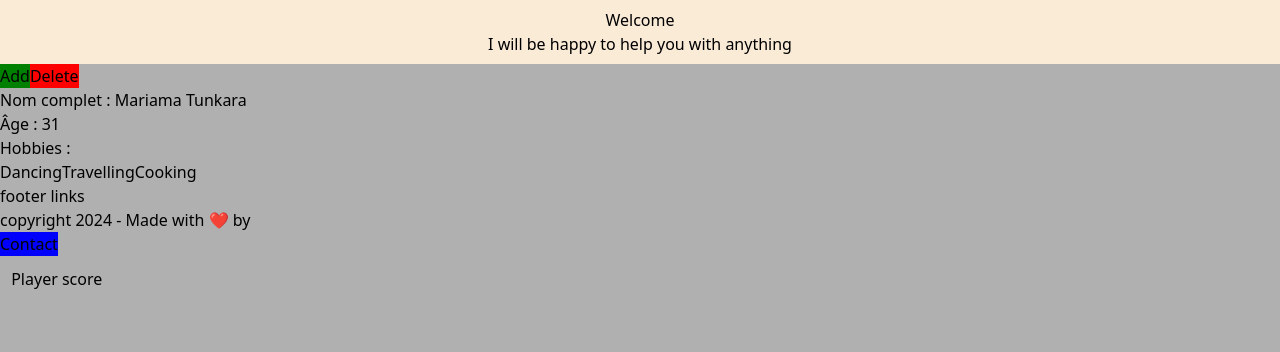
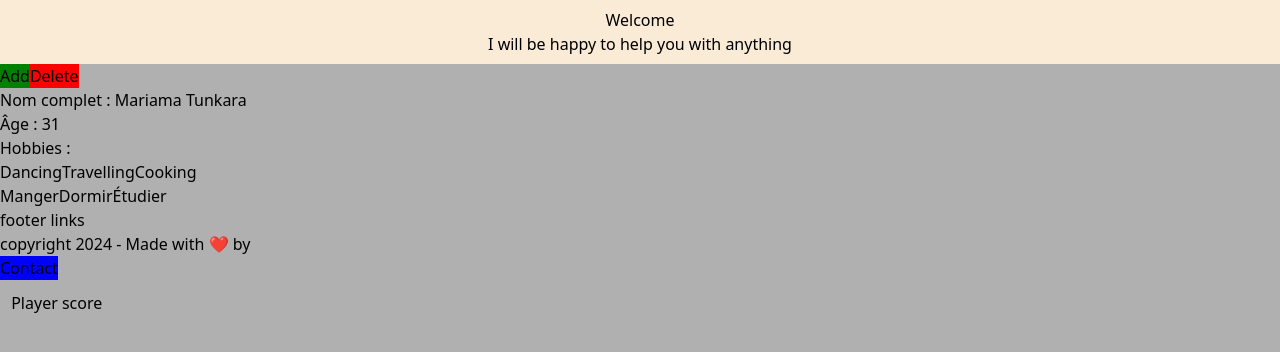
Before and after one commit to mariama2244/React-project, a React (Vite) app: page / in a window 1280 px wide. Shown: the top 352 px of the page. Built offline with nearby package versions, Linux system fonts and the light colour scheme.

Commit message:
exo/bouton

```diff
--- a/src/App.jsx
+++ b/src/App.jsx
@@ -5,6 +5,7 @@ import Bouton from './composants/ui/Bouton/Bouton';
 import User from './composants/User/User';
 import "./index.css";
 import Player from './composants/Player/Player';
+import Routine from './composants/Routine/Routine';
 
 
 
@@ -55,6 +56,7 @@ function App() {
           lastName="Tunkara"
           age={31}
           hobbies={hobbies} />
+          <Routine />
          <Footer />
          <Player />
 
--- /dev/null
+++ b/src/composants/Routine/Routine.jsx
@@ -0,0 +1,14 @@
+export default function Routine() {
+
+    const eat = () => alert("You have to eat !");
+    const sleep = () => alert("Sleeping time !");
+    const study = () => alert("Did you study today !");
+    return(
+        <div>
+       <button onClick={eat}>Manger</button>
+       <button onClick={sleep}>Dormir</button>
+       <button onClick={study}>Étudier</button>
+
+        </div>
+    )
+}
```
